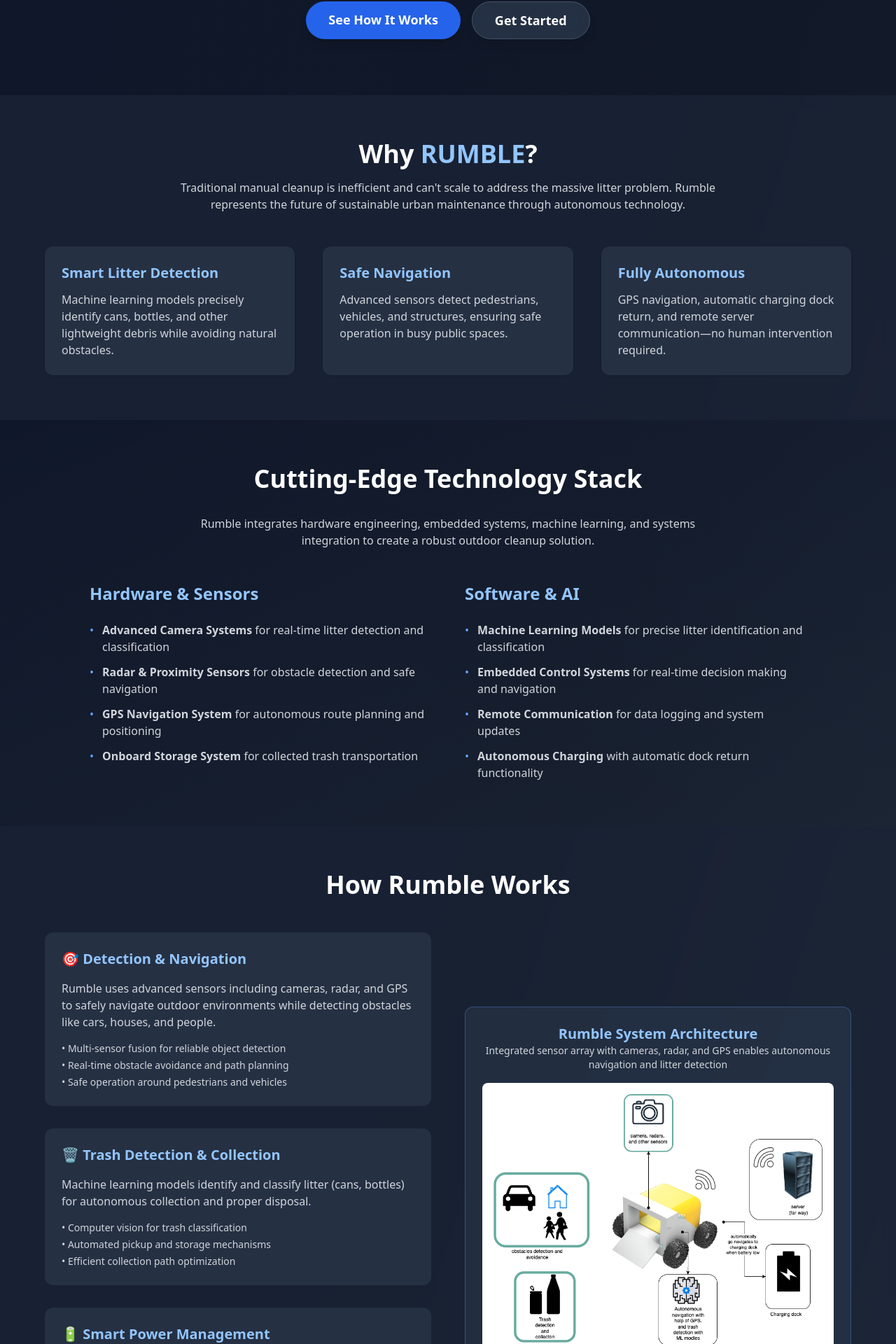
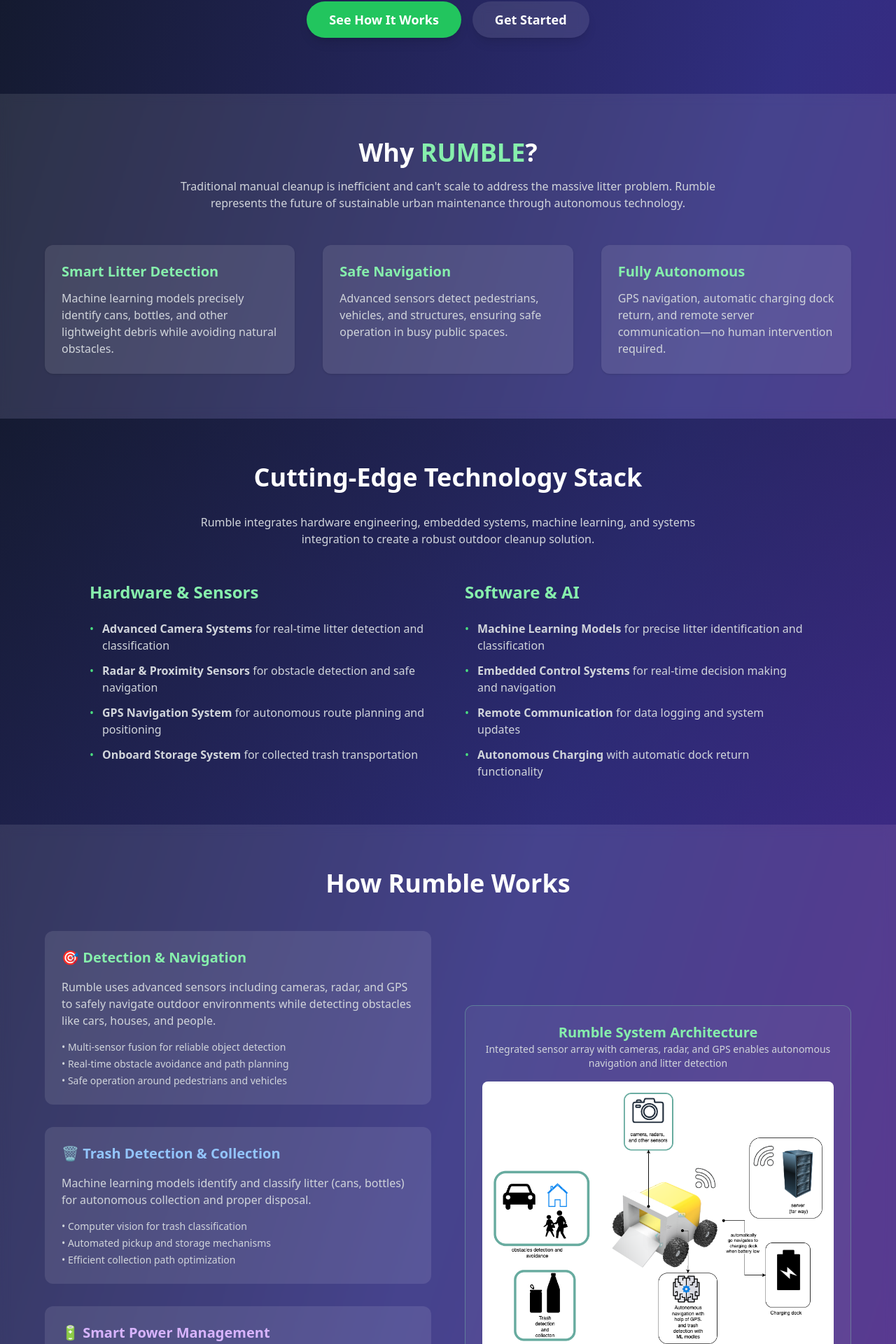
Before and after one commit to shuklaom/RUMBLE, a React (Create React App) app in the folder rumble-react/: page / in a window 1280 px wide. Shown: the part 399-2319 px from the top of the page at 70% size. Built offline with nearby package versions, Linux system fonts and the light colour scheme.

Commit message:
reverting changes

```diff
--- a/rumble-react/src/components/landing/LandingPage.js
+++ b/rumble-react/src/components/landing/LandingPage.js
@@ -12,18 +12,18 @@
   };
 
   return (
-    <div className="min-h-screen bg-gradient-to-br from-slate-900 via-gray-900 to-slate-800 text-white font-sans">
+    <div className="min-h-screen bg-gradient-to-br from-gray-900 via-indigo-900 to-purple-900 text-white font-sans">
       {/* Navigation */}
-      <nav className="flex justify-between items-center px-6 py-4 bg-slate-800/90 backdrop-blur border-b border-slate-600/50 shadow-lg">
+      <nav className="flex justify-between items-center px-6 py-4 bg-white/10 backdrop-blur border-b border-white/20 shadow-md">
         <h1 className="text-3xl font-extrabold tracking-wide">RUMBLE</h1>
         <div className="space-x-6 text-sm font-semibold">
-          <a href="#features" className="hover:text-blue-400 transition">Features</a>
-          <a href="#technology" className="hover:text-blue-400 transition">Technology</a>
-          <a href="#team" className="hover:text-blue-400 transition">Meet the Team</a>
+          <a href="#features" className="hover:text-green-400 transition">Features</a>
+          <a href="#technology" className="hover:text-green-400 transition">Technology</a>
+          <a href="#team" className="hover:text-green-400 transition">Meet the Team</a>
           {isAuthenticated ? (
-            <Link to="/dashboard" className="hover:text-blue-400 transition cursor-pointer bg-blue-600/20 px-3 py-1 rounded-md shadow-sm hover:bg-blue-600/30">Dashboard</Link>
+            <Link to="/dashboard" className="hover:text-green-400 transition cursor-pointer bg-green-500/20 px-3 py-1 rounded-md shadow-sm hover:bg-green-500/30">Dashboard</Link>
           ) : (
-            <Link to="/login" className="hover:text-blue-400 transition cursor-pointer bg-blue-600/20 px-3 py-1 rounded-md shadow-sm hover:bg-blue-600/30">Login</Link>
+            <Link to="/login" className="hover:text-green-400 transition cursor-pointer bg-green-500/20 px-3 py-1 rounded-md shadow-sm hover:bg-green-500/30">Login</Link>
           )}
         </div>
       </nav>
@@ -33,18 +33,18 @@
         <div className="max-w-4xl">
           <h2 className="text-5xl font-bold mb-6 leading-tight">Autonomous Outdoor Cleanup</h2>
           <p className="text-xl text-gray-300 mb-4 leading-relaxed">
-            Meet <span className="text-blue-300 font-bold">RUMBLE</span> — the Outdoor Roomba that's tackling America's litter crisis one piece at a time.
+            Meet <span className="text-green-300 font-bold">RUMBLE</span> — the Outdoor Roomba that's tackling America's litter crisis one piece at a time.
           </p>
           <p className="text-lg text-gray-400 mb-8 leading-relaxed">
             With over <span className="text-red-300 font-semibold">50 billion pieces of litter</span> polluting U.S. waterways and roads,
             manual cleanup isn't enough. Rumble autonomously navigates parks, sidewalks, and residential areas to detect and collect trash using advanced machine learning.
           </p>
           <div className="flex gap-4 justify-center">
-            <a href="#features" className="bg-blue-600 hover:bg-blue-700 px-8 py-3 rounded-full font-semibold text-lg transition shadow-lg">See How It Works</a>
+            <a href="#features" className="bg-green-500 hover:bg-green-600 px-8 py-3 rounded-full font-semibold text-lg transition shadow-lg">See How It Works</a>
             {!isAuthenticated && (
               <button
                 onClick={() => navigate('/create-account')}
-                className="bg-slate-700/60 hover:bg-slate-600/80 backdrop-blur px-8 py-3 rounded-full font-semibold text-lg transition shadow-lg border border-slate-500/50"
+                className="bg-white/10 hover:bg-white/20 backdrop-blur px-8 py-3 rounded-full font-semibold text-lg transition shadow-lg"
               >
                 Get Started
               </button>
@@ -54,24 +54,24 @@
       </section>
 
       {/* Features */}
-      <section id="features" className="bg-slate-800/60 backdrop-blur py-16 px-6">
+      <section id="features" className="bg-white/10 backdrop-blur py-16 px-6">
         <div className="max-w-6xl mx-auto">
-          <h3 className="text-4xl font-semibold text-center mb-4">Why <span className="text-blue-300 font-bold">RUMBLE</span>?</h3>
+          <h3 className="text-4xl font-semibold text-center mb-4">Why <span className="text-green-300 font-bold">RUMBLE</span>?</h3>
           <p className="text-center text-gray-300 mb-12 max-w-3xl mx-auto">
             Traditional manual cleanup is inefficient and can't scale to address the massive litter problem.
             Rumble represents the future of sustainable urban maintenance through autonomous technology.
           </p>
           <div className="grid md:grid-cols-3 gap-10">
-            <div className="bg-slate-700/50 rounded-xl p-6 shadow hover:shadow-lg transition">
-              <h4 className="text-xl font-bold mb-3 text-blue-300">Smart Litter Detection</h4>
+            <div className="bg-white/10 rounded-xl p-6 shadow hover:shadow-lg transition">
+              <h4 className="text-xl font-bold mb-3 text-green-300">Smart Litter Detection</h4>
               <p className="text-gray-300">Machine learning models precisely identify cans, bottles, and other lightweight debris while avoiding natural obstacles.</p>
             </div>
-            <div className="bg-slate-700/50 rounded-xl p-6 shadow hover:shadow-lg transition">
-              <h4 className="text-xl font-bold mb-3 text-blue-300">Safe Navigation</h4>
+            <div className="bg-white/10 rounded-xl p-6 shadow hover:shadow-lg transition">
+              <h4 className="text-xl font-bold mb-3 text-green-300">Safe Navigation</h4>
               <p className="text-gray-300">Advanced sensors detect pedestrians, vehicles, and structures, ensuring safe operation in busy public spaces.</p>
             </div>
-            <div className="bg-slate-700/50 rounded-xl p-6 shadow hover:shadow-lg transition">
-              <h4 className="text-xl font-bold mb-3 text-blue-300">Fully Autonomous</h4>
+            <div className="bg-white/10 rounded-xl p-6 shadow hover:shadow-lg transition">
+              <h4 className="text-xl font-bold mb-3 text-green-300">Fully Autonomous</h4>
               <p className="text-gray-300">GPS navigation, automatic charging dock return, and remote server communication—no human intervention required.</p>
             </div>
           </div>
@@ -79,7 +79,7 @@
       </section>
 
       {/* Technology */}
-      <section id="technology" className="bg-gradient-to-br from-slate-900/80 to-gray-800/60 py-16 px-6">
+      <section id="technology" className="bg-gradient-to-br from-gray-900/50 to-indigo-900/30 py-16 px-6">
         <div className="max-w-5xl mx-auto">
           <h3 className="text-4xl font-semibold mb-8 text-center">Cutting-Edge Technology Stack</h3>
           <p className="text-center text-gray-300 mb-12 max-w-3xl mx-auto">
@@ -88,43 +88,43 @@
           </p>
           <div className="grid md:grid-cols-2 gap-12">
             <div>
-              <h4 className="text-2xl font-semibold text-blue-300 mb-6">Hardware & Sensors</h4>
+              <h4 className="text-2xl font-semibold text-green-300 mb-6">Hardware & Sensors</h4>
               <ul className="space-y-3 text-gray-300">
                 <li className="flex items-start">
-                  <span className="text-blue-400 mr-3">•</span>
+                  <span className="text-green-400 mr-3">•</span>
                   <span><strong>Advanced Camera Systems</strong> for real-time litter detection and classification</span>
                 </li>
                 <li className="flex items-start">
-                  <span className="text-blue-400 mr-3">•</span>
+                  <span className="text-green-400 mr-3">•</span>
                   <span><strong>Radar & Proximity Sensors</strong> for obstacle detection and safe navigation</span>
                 </li>
                 <li className="flex items-start">
-                  <span className="text-blue-400 mr-3">•</span>
+                  <span className="text-green-400 mr-3">•</span>
                   <span><strong>GPS Navigation System</strong> for autonomous route planning and positioning</span>
                 </li>
                 <li className="flex items-start">
-                  <span className="text-blue-400 mr-3">•</span>
+                  <span className="text-green-400 mr-3">•</span>
                   <span><strong>Onboard Storage System</strong> for collected trash transportation</span>
                 </li>
               </ul>
             </div>
             <div>
-              <h4 className="text-2xl font-semibold text-blue-300 mb-6">Software & AI</h4>
+              <h4 className="text-2xl font-semibold text-green-300 mb-6">Software & AI</h4>
               <ul className="space-y-3 text-gray-300">
                 <li className="flex items-start">
-                  <span className="text-blue-400 mr-3">•</span>
+                  <span className="text-green-400 mr-3">•</span>
                   <span><strong>Machine Learning Models</strong> for precise litter identification and classification</span>
                 </li>
                 <li className="flex items-start">
-                  <span className="text-blue-400 mr-3">•</span>
+                  <span className="text-green-400 mr-3">•</span>
                   <span><strong>Embedded Control Systems</strong> for real-time decision making and navigation</span>
                 </li>
                 <li className="flex items-start">
-                  <span className="text-blue-400 mr-3">•</span>
+                  <span className="text-green-400 mr-3">•</span>
                   <span><strong>Remote Communication</strong> for data logging and system updates</span>
                 </li>
                 <li className="flex items-start">
-                  <span className="text-blue-400 mr-3">•</span>
+                  <span className="text-green-400 mr-3">•</span>
                   <span><strong>Autonomous Charging</strong> with automatic dock return functionality</span>
                 </li>
               </ul>
@@ -134,15 +134,15 @@
       </section>
 
       {/* How It Works */}
-      <section className="bg-slate-800/60 backdrop-blur py-16 px-6">
+      <section className="bg-white/10 backdrop-blur py-16 px-6">
         <div className="max-w-6xl mx-auto">
           <h3 className="text-4xl font-semibold text-center mb-12">How Rumble Works</h3>
 
           <div className="grid lg:grid-cols-2 gap-12 items-center">
             {/* System Overview */}
             <div className="space-y-8">
-              <div className="bg-slate-700/50 rounded-xl p-6">
-                <h4 className="text-xl font-bold mb-4 text-blue-300">🎯 Detection & Navigation</h4>
+              <div className="bg-white/10 rounded-xl p-6">
+                <h4 className="text-xl font-bold mb-4 text-green-300">🎯 Detection & Navigation</h4>
                 <p className="text-gray-300 mb-4">
                   Rumble uses advanced sensors including cameras, radar, and GPS to safely navigate outdoor environments while detecting obstacles like cars, houses, and people.
                 </p>
@@ -153,7 +153,7 @@
                 </ul>
               </div>
 
-              <div className="bg-slate-700/50 rounded-xl p-6">
+              <div className="bg-white/10 rounded-xl p-6">
                 <h4 className="text-xl font-bold mb-4 text-blue-300">🗑️ Trash Detection & Collection</h4>
                 <p className="text-gray-300 mb-4">
                   Machine learning models identify and classify litter (cans, bottles) for autonomous collection and proper disposal.
@@ -165,8 +165,8 @@
                 </ul>
               </div>
 
-              <div className="bg-slate-700/50 rounded-xl p-6">
-                <h4 className="text-xl font-bold mb-4 text-blue-300">🔋 Smart Power Management</h4>
+              <div className="bg-white/10 rounded-xl p-6">
+                <h4 className="text-xl font-bold mb-4 text-purple-300">🔋 Smart Power Management</h4>
                 <p className="text-gray-300 mb-4">
                   Autonomous navigation to charging dock when battery runs low, ensuring continuous operation with minimal human intervention.
                 </p>
@@ -179,9 +179,9 @@
             </div>
 
             {/* System Diagram */}
-            <div className="bg-slate-700/40 rounded-xl p-6 border border-blue-400/30">
+            <div className="bg-white/5 rounded-xl p-6 border border-green-300/30">
               <div className="text-center mb-4">
-                <h4 className="text-xl font-bold text-blue-300">Rumble System Architecture</h4>
+                <h4 className="text-xl font-bold text-green-300">Rumble System Architecture</h4>
                 <p className="text-gray-300 text-sm">
                   Integrated sensor array with cameras, radar, and GPS enables autonomous navigation and litter detection
                 </p>
@@ -208,15 +208,15 @@
       </section>
 
       {/* Impact & Vision */}
-      <section className="bg-gradient-to-br from-slate-900/80 to-gray-800/60 py-16 px-6">
+      <section className="bg-gradient-to-br from-gray-900/50 to-purple-900/30 py-16 px-6">
         <div className="max-w-4xl mx-auto text-center">
           <h3 className="text-4xl font-semibold mb-8">Beyond the Classroom</h3>
           <p className="text-xl text-gray-300 mb-8 leading-relaxed">
             Rumble isn't just a class project—it's a vision for the future of urban maintenance and environmental sustainability.
           </p>
           <div className="grid md:grid-cols-2 gap-10 text-left">
-            <div className="bg-slate-700/50 rounded-xl p-6">
-              <h4 className="text-xl font-bold mb-4 text-blue-300">Current Focus</h4>
+            <div className="bg-white/10 rounded-xl p-6">
+              <h4 className="text-xl font-bold mb-4 text-green-300">Current Focus</h4>
               <p className="text-gray-300 mb-4">
                 Our prototype targets lightweight debris like cans and plastic bottles in controlled outdoor environments including:
               </p>
@@ -227,8 +227,8 @@
                 <li>• Campus grounds</li>
               </ul>
             </div>
-            <div className="bg-slate-700/50 rounded-xl p-6">
-              <h4 className="text-xl font-bold mb-4 text-blue-300">Future Vision</h4>
+            <div className="bg-white/10 rounded-xl p-6">
+              <h4 className="text-xl font-bold mb-4 text-green-300">Future Vision</h4>
               <p className="text-gray-300 mb-4">
                 The long-term goal is to scale Rumble into a fleet of eco-friendly robots that contribute to:
               </p>
@@ -244,7 +244,7 @@
       </section>
 
       {/* Meet the Team */}
-      <section id="team" className="bg-slate-800/60 backdrop-blur py-16 px-6">
+      <section id="team" className="bg-white/10 backdrop-blur py-16 px-6">
         <div className="max-w-7xl mx-auto">
           <h3 className="text-4xl font-semibold text-center mb-4">Meet the Team</h3>
           <p className="text-center text-gray-300 mb-12 max-w-3xl mx-auto">
@@ -254,91 +254,91 @@
 
           <div className="grid md:grid-cols-2 lg:grid-cols-3 xl:grid-cols-5 gap-8">
             {/* Sudipta Haldar */}
-            <div className="bg-slate-700/50 rounded-xl p-6 text-center hover:bg-slate-600/60 transition-all duration-300 shadow-lg hover:shadow-xl flex flex-col">
+            <div className="bg-white/10 rounded-xl p-6 text-center hover:bg-white/20 transition-all duration-300 shadow-lg hover:shadow-xl flex flex-col">
               <div className="mb-4">
                 <img
                   src="/team/Sudipta.jpg"
                   alt="Sudipta Haldar"
-                  className="w-24 h-24 rounded-full mx-auto object-cover object-center scale-110 border-2 border-blue-400/50"
+                  className="w-24 h-24 rounded-full mx-auto object-cover object-center scale-110 border-2 border-green-300/50"
                 />
               </div>
               <div className="flex-1 flex flex-col justify-between">
                 <div>
-                  <h4 className="text-lg font-bold text-blue-300 mb-2">Sudipta Haldar</h4>
-                  <p className="text-sm text-slate-300 font-semibold mb-1 min-h-[2.5rem] flex items-center justify-center">Simulation Developer</p>
+                  <h4 className="text-lg font-bold text-green-300 mb-2">Sudipta Haldar</h4>
+                  <p className="text-sm text-blue-300 font-semibold mb-1 min-h-[2.5rem] flex items-center justify-center">Simulation Developer</p>
                 </div>
                 <p className="text-xs text-gray-400">Computer Engineering</p>
               </div>
             </div>
 
             {/* Mitchell Owen */}
-            <div className="bg-slate-700/50 rounded-xl p-6 text-center hover:bg-slate-600/60 transition-all duration-300 shadow-lg hover:shadow-xl flex flex-col">
+            <div className="bg-white/10 rounded-xl p-6 text-center hover:bg-white/20 transition-all duration-300 shadow-lg hover:shadow-xl flex flex-col">
               <div className="mb-4">
                 <img
                   src="/team/Mitchell.jpg"
                   alt="Mitchell Owen"
-                  className="w-24 h-24 rounded-full mx-auto object-cover object-top scale-110 border-2 border-blue-400/50"
+                  className="w-24 h-24 rounded-full mx-auto object-cover object-top scale-110 border-2 border-green-300/50"
                 />
               </div>
               <div className="flex-1 flex flex-col justify-between">
                 <div>
-                  <h4 className="text-lg font-bold text-blue-300 mb-2">Mitchell Owen</h4>
-                  <p className="text-sm text-slate-300 font-semibold mb-1 min-h-[2.5rem] flex items-center justify-center">Electrical Engineer, Tester</p>
+                  <h4 className="text-lg font-bold text-green-300 mb-2">Mitchell Owen</h4>
+                  <p className="text-sm text-blue-300 font-semibold mb-1 min-h-[2.5rem] flex items-center justify-center">Electrical Engineer, Tester</p>
                 </div>
                 <p className="text-xs text-gray-400">Electrical Engineering</p>
               </div>
             </div>
 
             {/* Brodie Bates */}
-            <div className="bg-slate-700/50 rounded-xl p-6 text-center hover:bg-slate-600/60 transition-all duration-300 shadow-lg hover:shadow-xl flex flex-col">
+            <div className="bg-white/10 rounded-xl p-6 text-center hover:bg-white/20 transition-all duration-300 shadow-lg hover:shadow-xl flex flex-col">
               <div className="mb-4">
                 <img
                   src="/team/Brodie.png"
                   alt="Brodie Bates"
-                  className="w-24 h-24 rounded-full mx-auto object-cover object-center scale-110 border-2 border-blue-400/50"
+                  className="w-24 h-24 rounded-full mx-auto object-cover object-center scale-110 border-2 border-green-300/50"
                 />
               </div>
               <div className="flex-1 flex flex-col justify-between">
                 <div>
-                  <h4 className="text-lg font-bold text-blue-300 mb-2">Brodie Bates</h4>
-                  <p className="text-sm text-slate-300 font-semibold mb-1 min-h-[2.5rem] flex items-center justify-center">Embedded Engineer, Designer</p>
+                  <h4 className="text-lg font-bold text-green-300 mb-2">Brodie Bates</h4>
+                  <p className="text-sm text-blue-300 font-semibold mb-1 min-h-[2.5rem] flex items-center justify-center">Embedded Engineer, Designer</p>
                 </div>
                 <p className="text-xs text-gray-400">Computer Engineering</p>
               </div>
             </div>
 
             {/* Om Shukla */}
-            <div className="bg-slate-700/50 rounded-xl p-6 text-center hover:bg-slate-600/60 transition-all duration-300 shadow-lg hover:shadow-xl flex flex-col">
+            <div className="bg-white/10 rounded-xl p-6 text-center hover:bg-white/20 transition-all duration-300 shadow-lg hover:shadow-xl flex flex-col">
               <div className="mb-4">
                 <img
                   src="/team/Om.jpg"
                   alt="Om Shukla"
-                  className="w-24 h-24 rounded-full mx-auto object-cover object-center scale-110 border-2 border-blue-400/50"
+                  className="w-24 h-24 rounded-full mx-auto object-cover object-center scale-110 border-2 border-green-300/50"
                 />
               </div>
               <div className="flex-1 flex flex-col justify-between">
                 <div>
-                  <h4 className="text-lg font-bold text-blue-300 mb-2">Om Shukla</h4>
-                  <p className="text-sm text-slate-300 font-semibold mb-1 min-h-[2.5rem] flex items-center justify-center">Front-end Developer</p>
+                  <h4 className="text-lg font-bold text-green-300 mb-2">Om Shukla</h4>
+                  <p className="text-sm text-blue-300 font-semibold mb-1 min-h-[2.5rem] flex items-center justify-center">Front-end Developer</p>
                 </div>
                 <p className="text-xs text-gray-400">Software Engineering</p>
               </div>
             </div>
 
             {/* Daniel Vergara Pinilla */}
-            <div className="bg-slate-700/50 rounded-xl p-6 text-center hover:bg-slate-600/60 transition-all duration-300 shadow-lg hover:shadow-xl flex flex-col">
+            <div className="bg-white/10 rounded-xl p-6 text-center hover:bg-white/20 transition-all duration-300 shadow-lg hover:shadow-xl flex flex-col">
               <div className="mb-4">
                 <img
                   src="/team/Daniel.jpg"
                   alt="Daniel Vergara Pinilla"
-                  className="w-24 h-24 rounded-full mx-auto object-cover scale-110 border-2 border-blue-400/50"
+                  className="w-24 h-24 rounded-full mx-auto object-cover scale-110 border-2 border-green-300/50"
                   style={{ objectPosition: '50% 0%' }}
                 />
               </div>
               <div className="flex-1 flex flex-col justify-between">
                 <div>
-                  <h4 className="text-lg font-bold text-blue-300 mb-2">Daniel Vergara Pinilla</h4>
-                  <p className="text-sm text-slate-300 font-semibold mb-1 min-h-[2.5rem] flex items-center justify-center">Machine Learning Engineer</p>
+                  <h4 className="text-lg font-bold text-green-300 mb-2">Daniel Vergara Pinilla</h4>
+                  <p className="text-sm text-blue-300 font-semibold mb-1 min-h-[2.5rem] flex items-center justify-center">Machine Learning Engineer</p>
                 </div>
                 <p className="text-xs text-gray-400">Computer Engineering</p>
               </div>
@@ -355,16 +355,16 @@
       </section>
 
       {/* Footer */}
-      <footer id="footer" className="bg-slate-800/60 backdrop-blur py-6 text-center text-gray-300 border-t border-slate-600/30">
+      <footer id="footer" className="bg-gray-900/80 backdrop-blur py-6 text-center text-gray-300 border-t border-purple-600/30">
         <p className="text-sm mb-2">
-          &copy; 2025 <span className="text-blue-300 font-bold">RUMBLE</span> Project | Iowa State University CPRE 4910
+          &copy; 2025 <span className="text-green-400 font-bold">RUMBLE</span> Project | Iowa State University CPRE 4910
         </p>
         <p className="text-xs text-gray-400">
           Outdoor Roomba - Autonomous Litter Collection System | Team SDDEC25-16
         </p>
         {/* Debug section - remove in production */}
         {process.env.NODE_ENV === 'development' && (
-          <div className="mt-4 border-t border-slate-600/30 pt-4">
+          <div className="mt-4 border-t border-purple-600/30 pt-4">
             <p className="text-xs text-gray-400 mb-2">Debug Tools:</p>
             <div className="flex justify-center gap-4">
               <button
```
